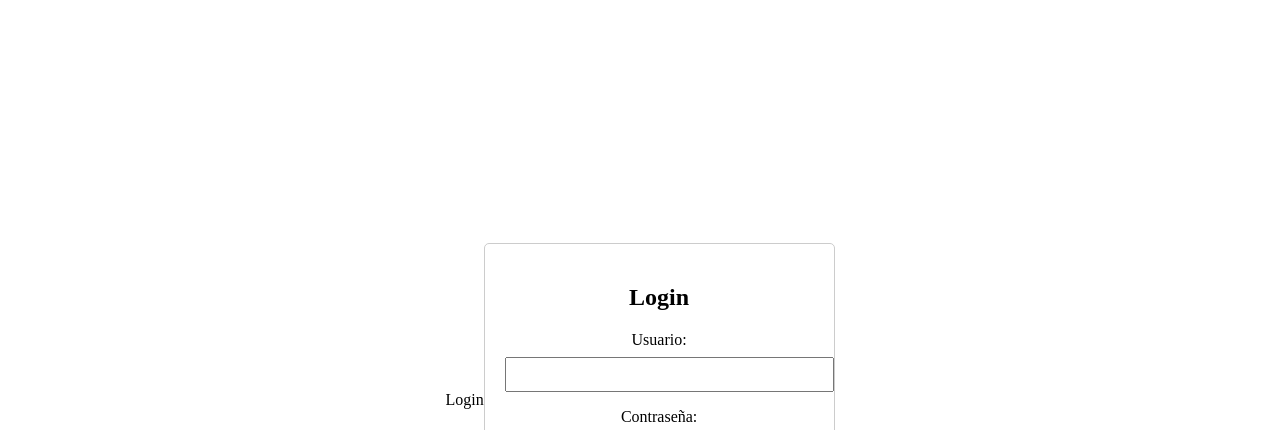
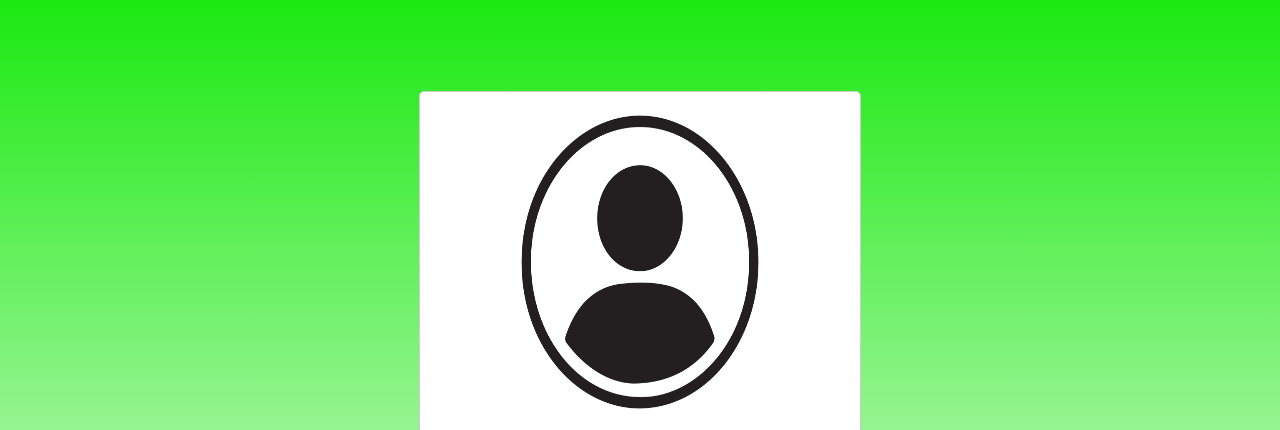
Before and after one commit to cjuarez2017159/PS_AgendaWeb, a plain HTML site: page index.html in a window 1280 px wide. Shown: the top 430 px of the page. Drawn offline with Linux system fonts and the light colour scheme.

Commit message:
update de Login

```diff
--- a/assets/styles/styles.css
+++ b/assets/styles/styles.css
@@ -4,18 +4,21 @@ body {
     align-items: center;
     height: 100vh;
     margin: 0;
+    background: linear-gradient(0deg, rgba(255,255,255,1) 0%, rgba(27,233,17,1) 100%);
 }
 
-.login-container {
+.container {
     text-align: center;
     border: 1px solid #ccc;
     padding: 20px;
     border-radius: 5px;
+    background-color: white;
 }
 
 label {
     display: block;
     margin-bottom: 8px;
+    padding-right: 8px;
 }
 
 input {
@@ -41,3 +44,12 @@ button:hover {
     color: red;
     font-weight: bold;
 }
+
+#loginForm{
+    background-color: white;
+}
+
+.img{
+    width: 400px;
+    height: 300px;
+}
--- a/index.html
+++ b/index.html
@@ -3,13 +3,16 @@
 <head>
     <meta charset="UTF-8">
     <meta name="viewport" content="width=device-width, initial-scale=1.0">
-    <link rel="stylesheet" href="./assets/styles/styles.css"?
+    <link rel="stylesheet" href="./assets/styles/styles.css"?>
     <title>Login</title>
 </head>
 <body>
-    <div class="login-container">
-        <h2>Login</h2>
+    <div class="container">
+
         <form id="loginForm">
+            <img class="img" src="./resource/images/user.webp" alt="img">
+            <h2>Login</h2>
+
             <label for="username">Usuario:</label>
             <input type="text" id="username" name="username" required>
 
```
